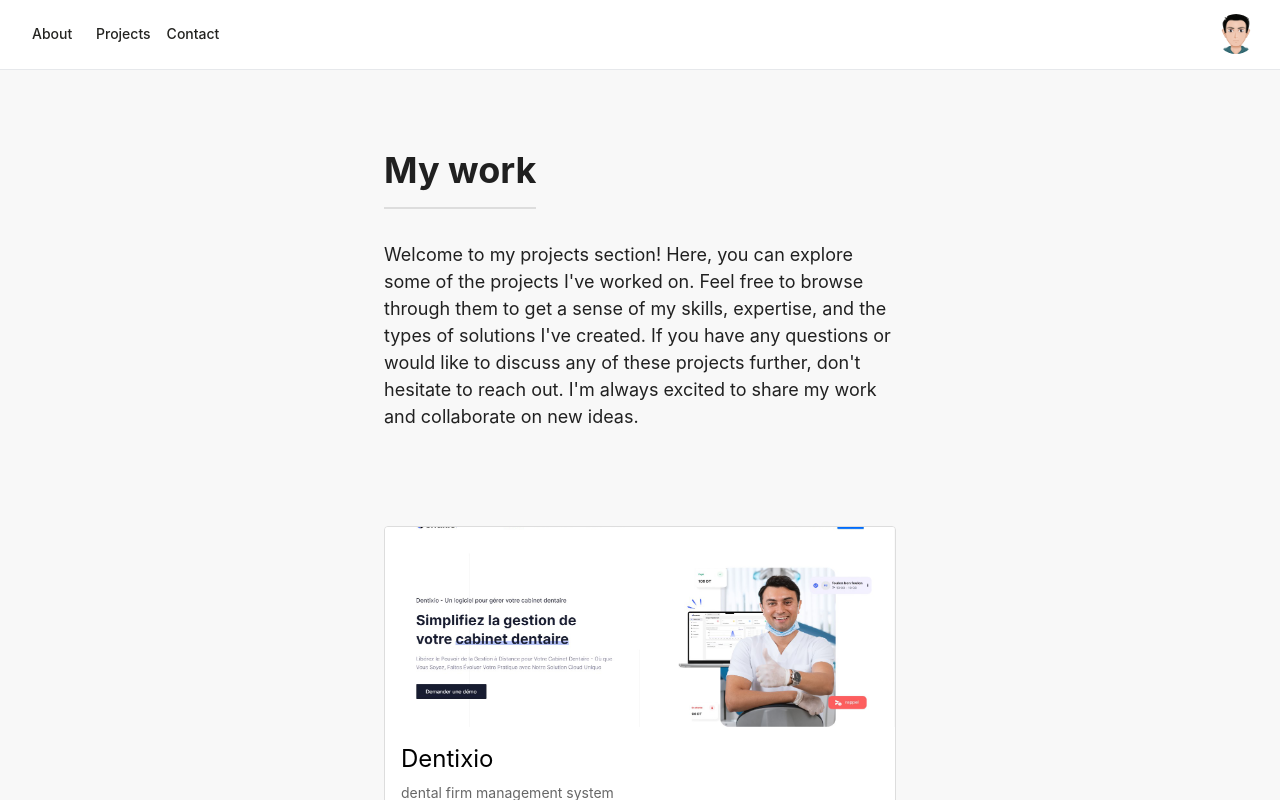
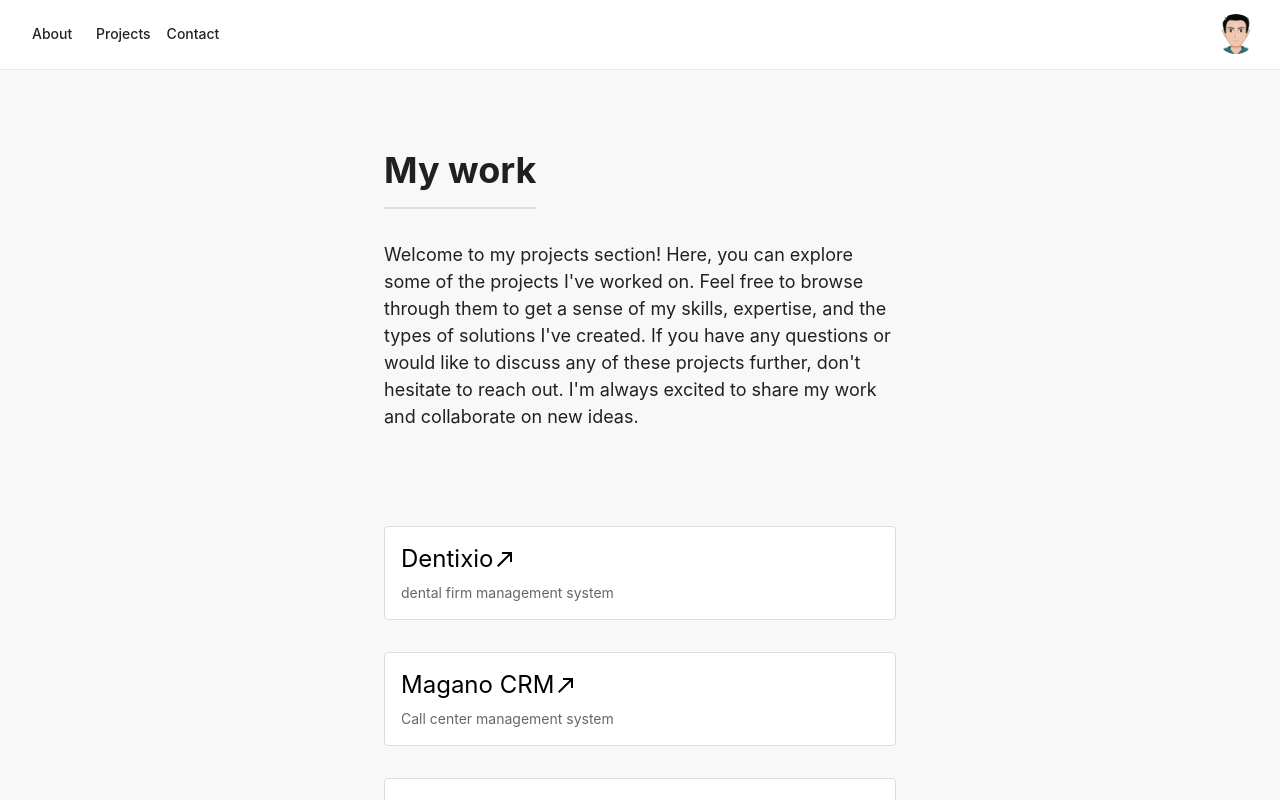
Before and after one commit to RayenInoubli/portfolio, a React (Vite) app: page /projects in a window 1280 px wide. Shown: the top 800 px of the page. Built offline with nearby package versions, Linux system fonts and the light colour scheme.

Commit message:
remove project images import

```diff
--- a/src/App.css
+++ b/src/App.css
@@ -29,6 +29,8 @@
 a{
     text-decoration: none;
     color: black;
+    display: flex;
+    align-items: center;
 }
 
 a:hover {
--- a/src/components/Card.jsx
+++ b/src/components/Card.jsx
@@ -4,21 +4,23 @@ import CardContent from '@mui/material/CardContent';
 import CardMedia from '@mui/material/CardMedia';
 import Typography from '@mui/material/Typography';
 import { CardActionArea } from '@mui/material';
+import CallMadeIcon from '@mui/icons-material/CallMade';
 
 export default function ActionAreaCard({ title, description, image, url}) {
   return (
     <Card sx={{ width: '100%', marginTop: '2rem', border: '1px solid #ddd' }} elevation={0}>
       <CardActionArea>
-        <CardMedia
+        {/* <CardMedia
           component="img"
           height="200"
           image={image}
           alt="project"
-        />
+        /> */}
         <CardContent>
           <Typography gutterBottom variant="h5" component="div">
             <a href={url}>
               {title}
+            <CallMadeIcon />
             </a>
           </Typography>
           <Typography variant="body2" color="text.secondary">
```
